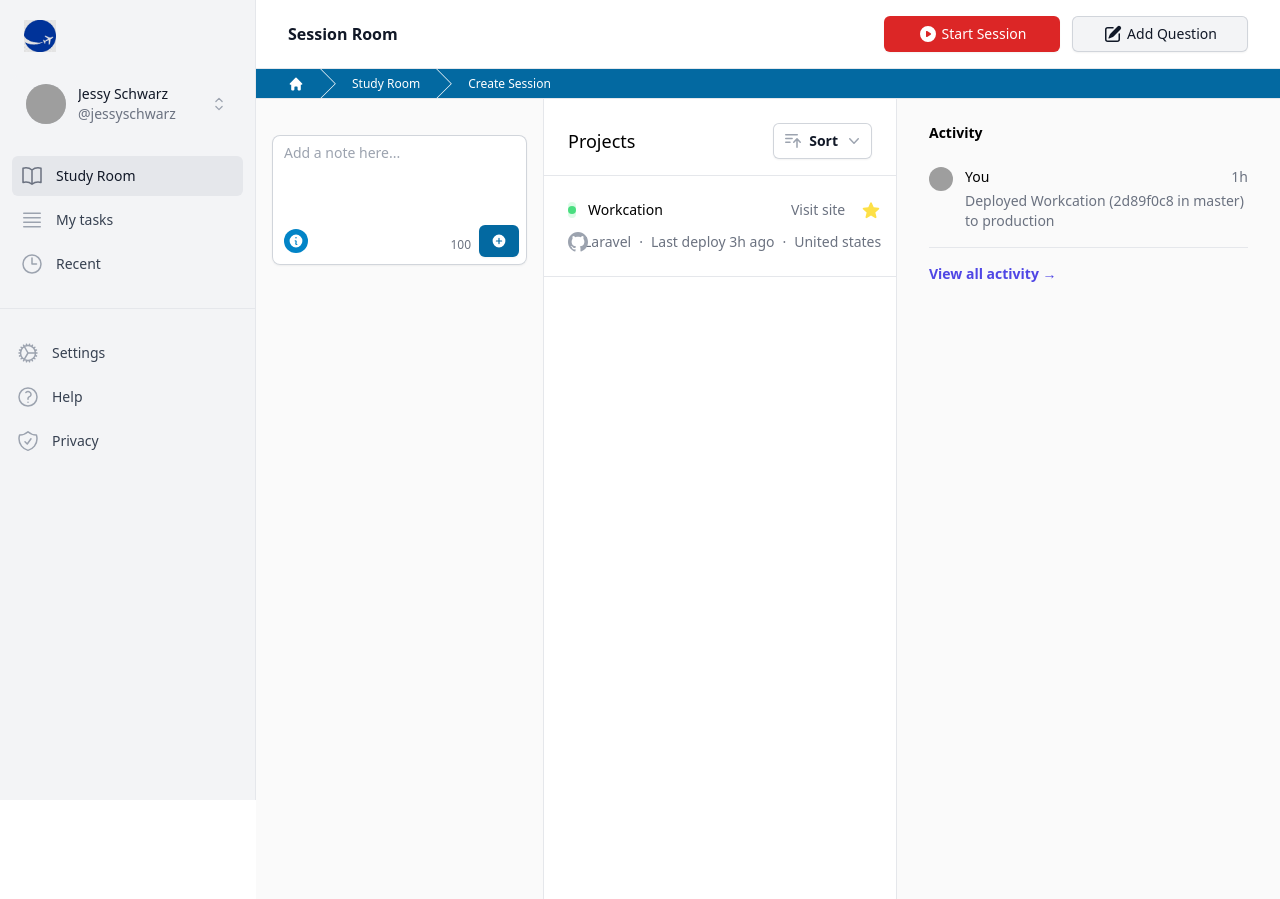
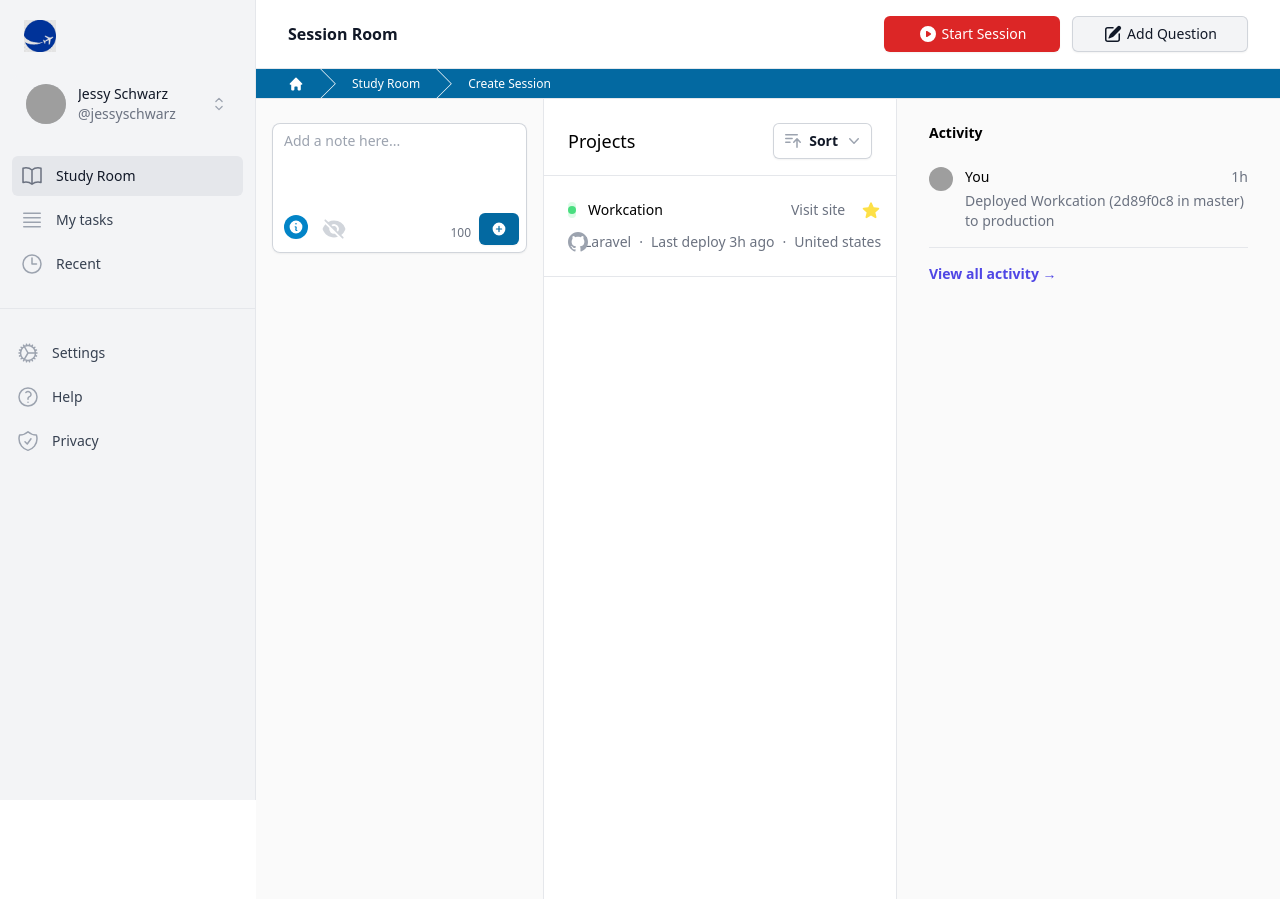
Before and after one commit to maariyadiminsky/pilot-buddy, a React (Create React App) app: page / in a window 1280 px wide. Built offline with nearby package versions, Linux system fonts and the light colour scheme; grey boxes are pictures that could not be loaded; a web font is replaced by a local one.

Commit message:
add show/hide option for notes

```diff
--- a/src/modules/session/SessionNotes.tsx
+++ b/src/modules/session/SessionNotes.tsx
@@ -4,10 +4,12 @@ import Notes from '@modules/session/notes/Notes';
 import NoteAction from '@modules/session/notes/NoteAction';
 import { type NoteDataType } from '@modules/session/notes/Note';
 import { removeObjectFromArray } from '@common/utils';
+import { EyeIcon } from '@heroicons/react/20/solid';
 
 const SessionNotes = () => {
   const [notes, setNotes] = useState<NoteDataType[]>([]);
   const [currentNote, setCurrentNote] = useState<NoteDataType>();
+  const [shouldHideNoteAction, setShouldHideNoteAction] = useState(false);
 
   const handleSubmit = (data: NoteDataType) => setNotes([...notes, { ...data }]);
 
@@ -24,15 +26,34 @@ const SessionNotes = () => {
     handleRemoveNote(id);
   };
 
-  console.log('current:', currentNote);
-
   return (
     <div className="bg-zinc-50 xl:w-72 xl:flex-shrink-0 xl:border-r xl:border-gray-200">
-      <div className="pt-6">
+      <div className="pt-3">
         <div className="items-center justify-between">
           <div className="flex-1 space-y-8">
-            <div className="xl:mt-3 space-y-8 sm:space-y-0 xl:block xl:space-y-8">
-              <NoteAction handleSubmit={handleSubmit} currentNote={currentNote} />
+            <div className="flex flex-col xl:mt-3 space-y-8 sm:space-y-0 xl:block">
+              {shouldHideNoteAction ? (
+                <div className="flex justify-end items-center px-4">
+                  <button
+                    type="button"
+                    className="flex items-center justify-center"
+                    onClick={() => setShouldHideNoteAction(false)}
+                  >
+                    <EyeIcon
+                      className="w-6 h-6 flex-shrink-0 text-gray-300 hover:text-sky-700"
+                      aria-hidden="true"
+                    />
+                  </button>
+                </div>
+              ) : (
+                <NoteAction
+                  handleSubmit={handleSubmit}
+                  currentNote={currentNote}
+                  shouldHide={shouldHideNoteAction}
+                  setShouldHide={setShouldHideNoteAction}
+                />
+              )}
+
               <Notes
                 notes={notes}
                 handleRemoveNote={handleRemoveNote}
--- a/src/modules/session/notes/NoteAction.tsx
+++ b/src/modules/session/notes/NoteAction.tsx
@@ -1,5 +1,5 @@
 import { SyntheticEvent, Fragment, useState, useEffect } from 'react';
-import { EllipsisVerticalIcon, PlusCircleIcon } from '@heroicons/react/20/solid';
+import { PlusCircleIcon, EyeSlashIcon } from '@heroicons/react/20/solid';
 import { Listbox, Transition } from '@headlessui/react';
 import { truthyString, getUniqId } from '@common/utils';
 import { NOTE_TYPES } from '@modules/session/notes/constants';
@@ -12,11 +12,13 @@ const getCharLeft = (text: string) => CHAR_LIMIT - text.length;
 interface NoteActionProps {
   currentNote?: NoteDataType;
   handleSubmit: (data: NoteDataType) => void;
+  shouldHide: boolean;
+  setShouldHide: (value: boolean) => void;
 }
 
 const DEFAULT_NOTE_ICON = NOTE_TYPES[3];
 
-const NoteAction = ({ currentNote, handleSubmit }: NoteActionProps) => {
+const NoteAction = ({ currentNote, handleSubmit, shouldHide, setShouldHide }: NoteActionProps) => {
   const [text, setText] = useState(currentNote?.text || '');
   const [selectedIcon, setSelectedIcon] = useState(currentNote?.icon || DEFAULT_NOTE_ICON);
 
@@ -42,6 +44,8 @@ const NoteAction = ({ currentNote, handleSubmit }: NoteActionProps) => {
     setText('');
     setSelectedIcon(DEFAULT_NOTE_ICON);
   };
+
+  if (shouldHide) return null;
 
   return (
     <div className="flex items-start space-x-4 px-4">
@@ -78,23 +82,23 @@ const NoteAction = ({ currentNote, handleSubmit }: NoteActionProps) => {
                 <Listbox value={selectedIcon} onChange={setSelectedIcon}>
                   {({ open }) => (
                     <>
-                      <Listbox.Label className="sr-only"> Note type </Listbox.Label>
                       <div className="relative">
-                        <Listbox.Button className="relative -m-2.5 flex h-10 w-10 items-center justify-center rounded-full text-gray-400 hover:text-gray-500">
-                          <span className="flex items-center justify-center">
-                            {selectedIcon.value === null ? (
-                              <span>
-                                <EllipsisVerticalIcon
-                                  className="h-5 w-5 flex-shrink-0"
-                                  aria-hidden="true"
-                                />
-                                <span className="sr-only"> Add node type </span>
-                              </span>
-                            ) : (
-                              <NoteIcon {...selectedIcon} />
-                            )}
-                          </span>
-                        </Listbox.Button>
+                        <div className="flex flex-row flex-start space-x-4">
+                          <Listbox.Button className="relative -m-2.5 flex h-10 w-10 items-center justify-center rounded-full text-gray-400 hover:text-gray-500">
+                            <NoteIcon {...selectedIcon} />
+                            <Listbox.Label className="sr-only"> Note type </Listbox.Label>
+                          </Listbox.Button>
+                          <button
+                            type="button"
+                            className="flex items-center justify-center"
+                            onClick={() => setShouldHide(true)}
+                          >
+                            <EyeSlashIcon
+                              className="w-6 h-6 flex-shrink-0 text-gray-300 hover:text-sky-700"
+                              aria-hidden="true"
+                            />
+                          </button>
+                        </div>
 
                         <Transition
                           show={open}
```
